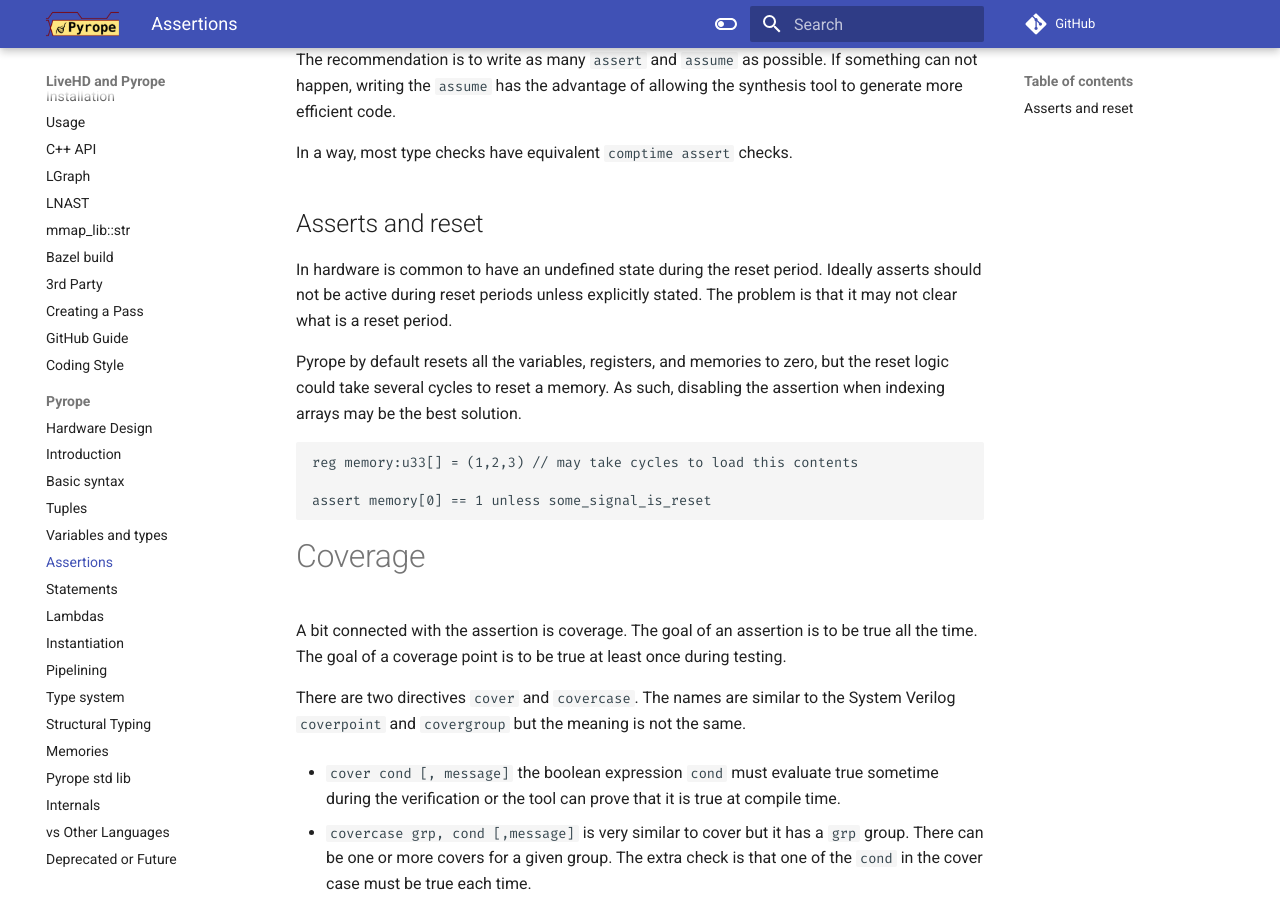
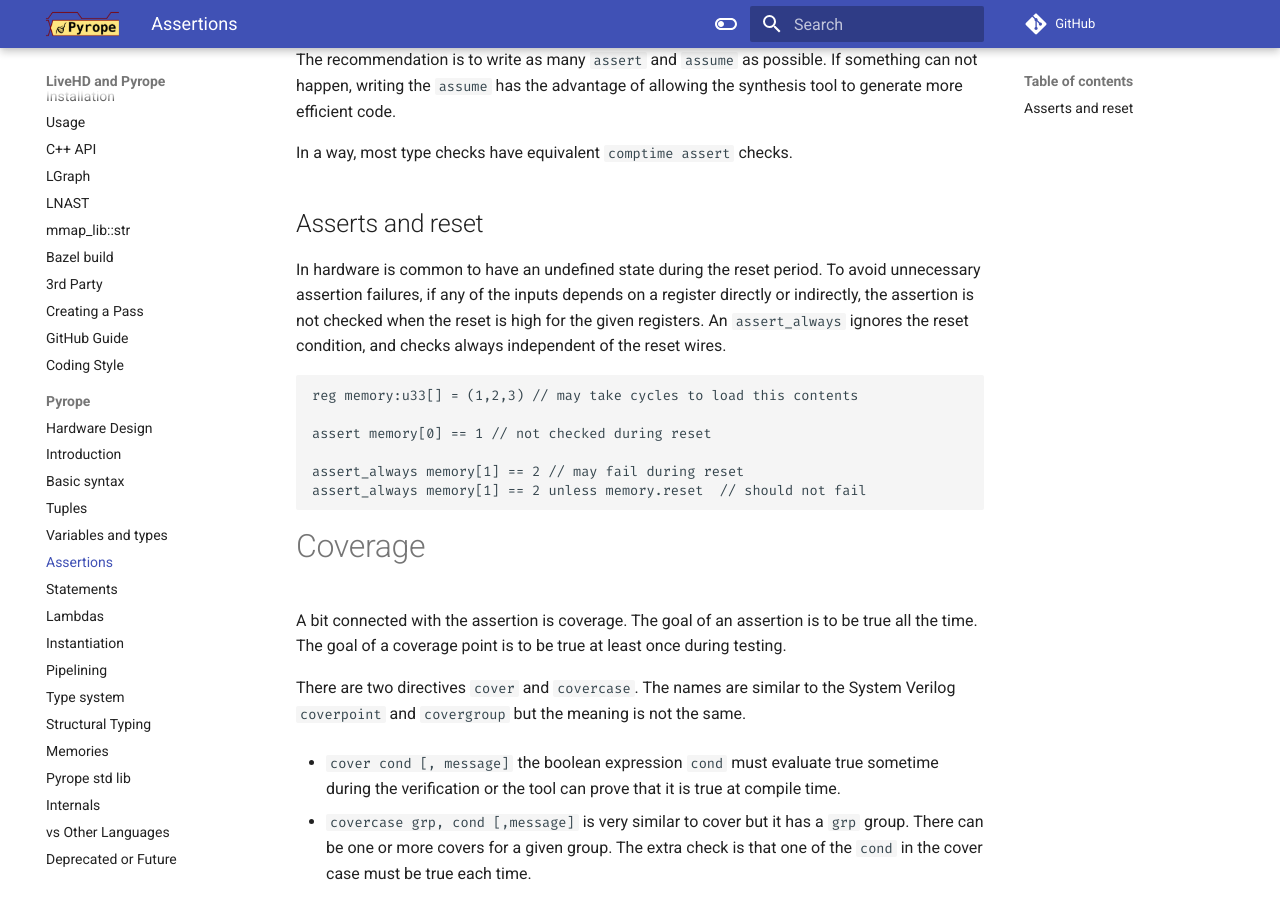
Before and after one commit to masc-ucsc/docs, an MkDocs documentation site: the page built from docs/pyrope/05-assert.md, in a window 1280 px wide and 900 px high, scrolled down 1297 px. Built offline with MkDocs 1.6.1 and Material for MkDocs 9.7.7, drawn with Linux system fonts in a browser that asks for light colours; comment, search, counter and statistics services are not loaded.

Commit message:
clarify reset and assert interaction

````diff
--- a/docs/pyrope/05-assert.md
+++ b/docs/pyrope/05-assert.md
@@ -73,19 +73,20 @@ In a way, most type checks have equivalent `comptime assert` checks.
 
 ## Asserts and reset
 
-In hardware is common to have an undefined state during the reset period. Ideally
-asserts should not be active during reset periods unless explicitly stated. The
-problem is that it may not clear what is a reset period.
+In hardware is common to have an undefined state during the reset period. To
+avoid unnecessary assertion failures, if any of the inputs depends on a
+register directly or indirectly, the assertion is not checked when the reset is
+high for the given registers. An `assert_always` ignores the reset condition,
+and checks always independent of the reset wires.
 
-
-Pyrope by default resets all the variables, registers, and memories to zero,
-but the reset logic could take several cycles to reset a memory. As such,
-disabling the assertion when indexing arrays may be the best solution.
 
 ```
 reg memory:u33[] = (1,2,3) // may take cycles to load this contents
 
-assert memory[0] == 1 unless some_signal_is_reset
+assert memory[0] == 1 // not checked during reset
+
+assert_always memory[1] == 2 // may fail during reset
+assert_always memory[1] == 2 unless memory.reset  // should not fail
 ```
 
 
````
Also changed, not shown: docs/pyrope/06b-instantiation.md (+23 -0 lines).
